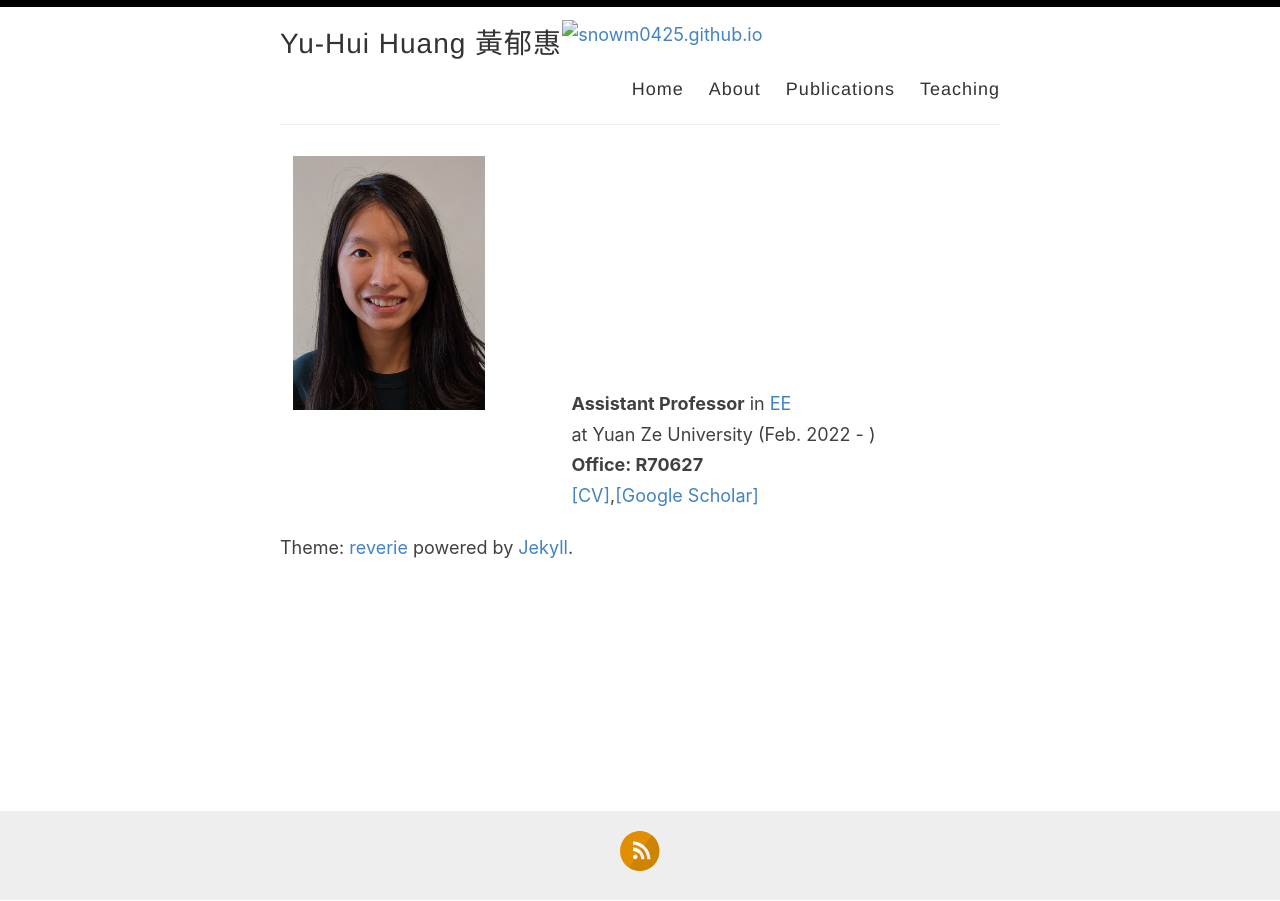
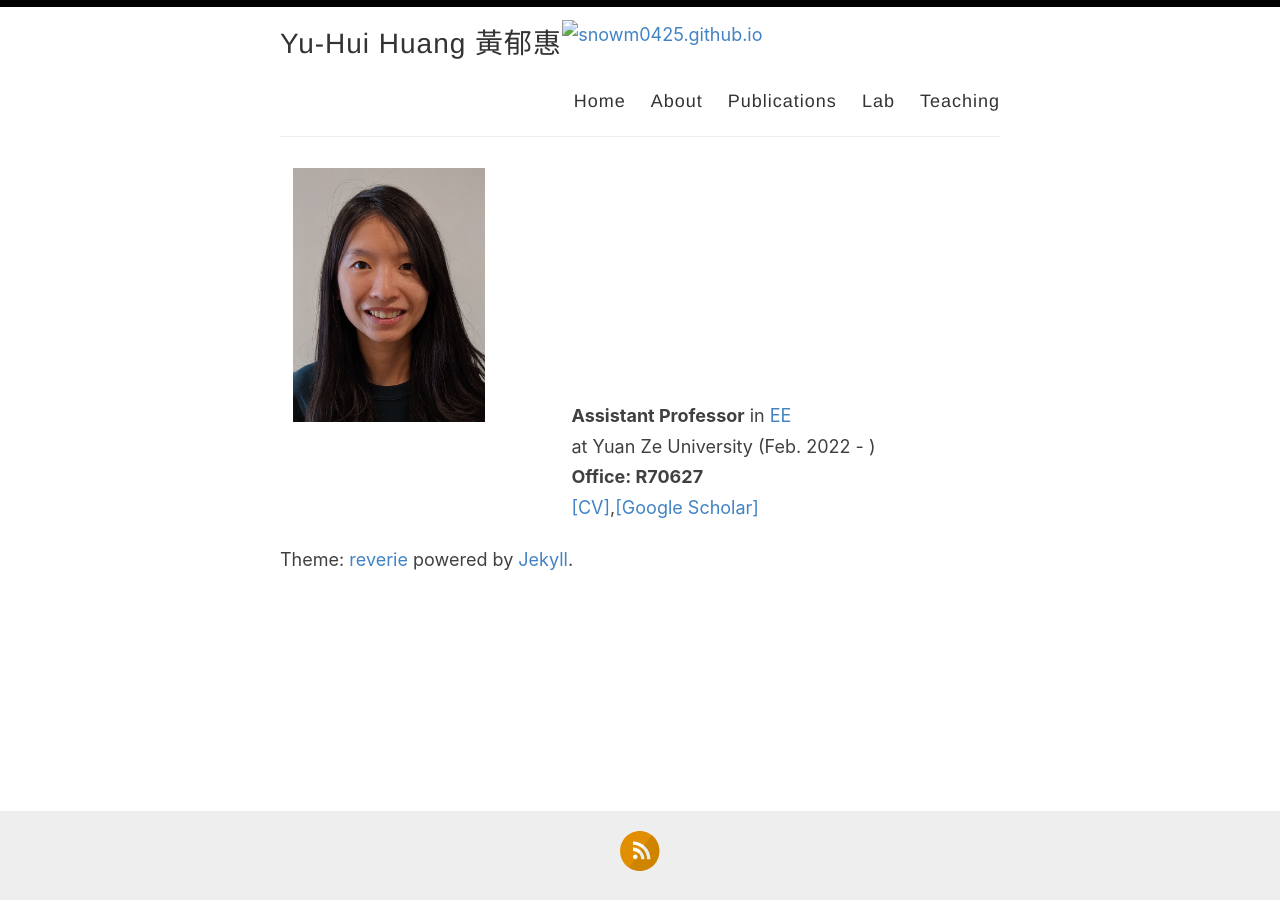
Before and after one commit to snowm0425/snowm0425.github.io, a Jekyll site: the page built from index.html, in a window 1280 px wide. Built offline with Jekyll 4.4.1, drawn with Linux system fonts in a browser that asks for light colours; the list of posts is cut into pages by our own code.

Commit message:
Update default.html

```diff
--- a/_layouts/default.html
+++ b/_layouts/default.html
@@ -31,6 +31,7 @@
               <a href="{{ site.baseurl }}/">Home</a>
               <a href="{{ site.baseurl }}/about">About</a>
               <a href="{{ site.baseurl }}/publications">Publications</a>
+              <a href="{{ site.baseurl }}/lab">Lab</a>
               <a href="{{ site.baseurl }}/teaching">Teaching</a>
             </nav>
           </header>
```
